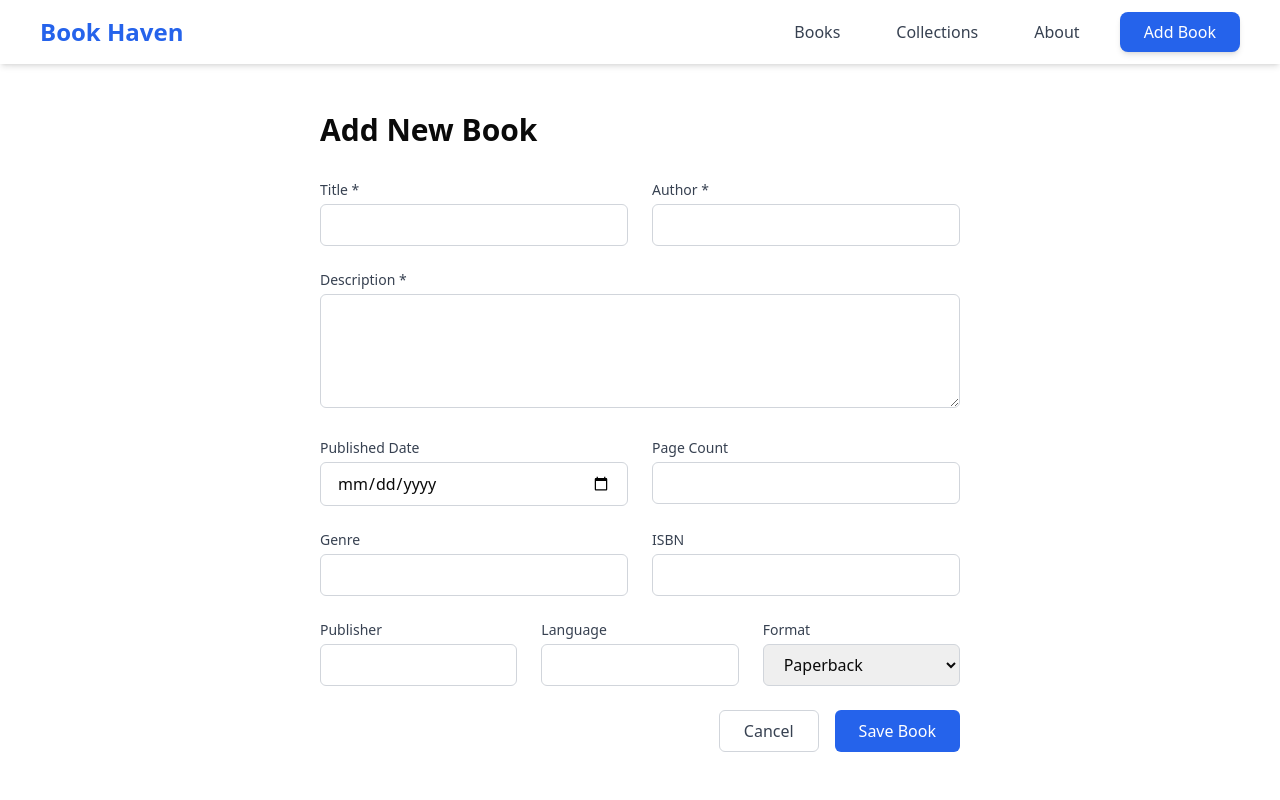
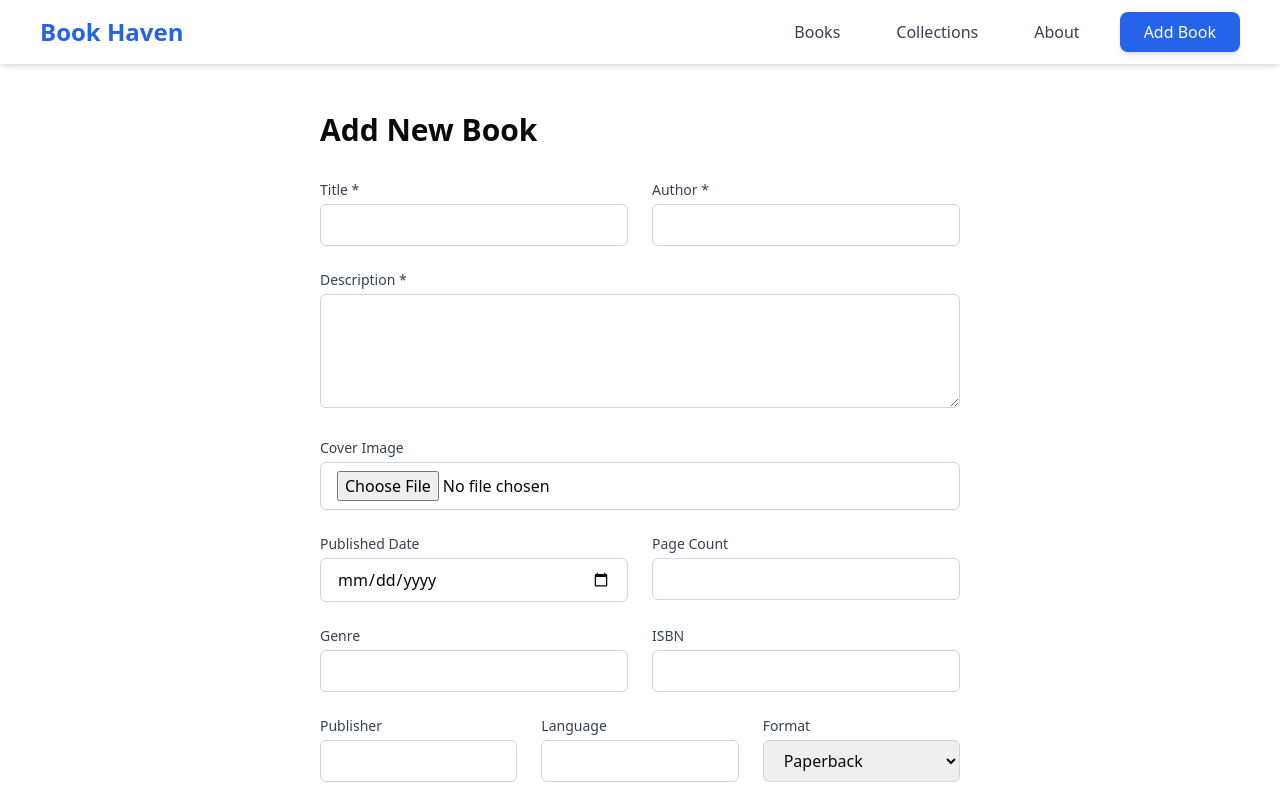
Before and after one commit to Akash143l3/Book-Haven, a Next.js app: page /books/add in a window 1280 px wide. Shown: the top 800 px of the page. Built offline with nearby package versions, Linux system fonts and the light colour scheme.

Commit message:
`feat: Add image handling and preview to book addition form`

```diff
--- a/next.config.mjs
+++ b/next.config.mjs
@@ -1,4 +1,8 @@
 /** @type {import('next').NextConfig} */
-const nextConfig = {};
+const nextConfig = {
+  images: {
+    domains: ["www.w3schools.com", "anotherdomain.com", "yetanother.com"], // Add more domains as needed
+  },
+};
 
 export default nextConfig;
--- a/src/app/api/books/[id]/route.ts
+++ b/src/app/api/books/[id]/route.ts
@@ -30,6 +30,14 @@ export async function GET(request: NextRequest, { params }: Params) {
 export async function PUT(request: NextRequest, { params }: Params) {
   try {
     const bookData = await request.json();
+
+    // If updating coverImage is included in the request, ensure it's properly handled
+    // If coverImage is explicitly set to null or empty string, we'll keep that value
+    if (!("coverImage" in bookData)) {
+      // If coverImage isn't provided in the update, we don't modify the existing value
+      // So we don't need to do anything special here
+    }
+
     const result = await updateBook(params.id, bookData);
 
     if (result.matchedCount === 0) {
@@ -46,6 +54,7 @@ export async function PUT(request: NextRequest, { params }: Params) {
   }
 }
 
+// DELETE /api/books/[id] - Delete a book
 export async function DELETE(request: NextRequest, { params }: Params) {
   try {
     const result = await deleteBook(params.id);
--- a/src/app/api/books/route.ts
+++ b/src/app/api/books/route.ts
@@ -1,4 +1,3 @@
-// File: app/api/books/route.ts - Books API routes
 import { NextRequest, NextResponse } from "next/server";
 import { addBook, getBooks, searchBooks } from "../../../lib/mongodb";
 
@@ -42,6 +41,11 @@ export async function POST(request: NextRequest) {
       bookData.publishedDate = new Date().toISOString(); // default to today's date if not provided
     }
 
+    // Handle coverImage (could be URL string or null/undefined)
+    if (!bookData.coverImage) {
+      bookData.coverImage = null; // default to null if not provided
+    }
+
     const result = await addBook(bookData);
 
     return NextResponse.json(
--- a/src/app/books/add/page.tsx
+++ b/src/app/books/add/page.tsx
@@ -2,6 +2,7 @@
 import { useState, FormEvent, ChangeEvent } from "react";
 import { useRouter } from "next/navigation";
 import { toast } from "@/components/ui/use-toast";
+import Image from "next/image";
 
 interface BookFormData {
   title: string;
@@ -14,6 +15,7 @@ interface BookFormData {
   publisher: string;
   language: string;
   format: string;
+  coverImage: string; // To store base64 image data
 }
 
 export default function AddBookPage() {
@@ -29,6 +31,7 @@ export default function AddBookPage() {
     publisher: "",
     language: "",
     format: "Paperback",
+    coverImage: "",
   });
   const [isSubmitting, setIsSubmitting] = useState<boolean>(false);
   const [error, setError] = useState<string>("");
@@ -43,6 +46,20 @@ export default function AddBookPage() {
     }));
   };
 
+  const handleImageChange = (e: ChangeEvent<HTMLInputElement>) => {
+    const file = e.target.files?.[0];
+    if (file) {
+      const reader = new FileReader();
+      reader.onloadend = () => {
+        setFormData((prev) => ({
+          ...prev,
+          coverImage: reader.result as string, // This will be the base64 string of the image
+        }));
+      };
+      reader.readAsDataURL(file); // Read the file as a data URL (base64 string)
+    }
+  };
+
   const handleSubmit = async (e: FormEvent<HTMLFormElement>) => {
     e.preventDefault();
     setIsSubmitting(true);
@@ -54,15 +71,14 @@ export default function AddBookPage() {
         headers: {
           "Content-Type": "application/json",
         },
-        body: JSON.stringify({
-          ...formData,
-          pageCount: parseInt(formData.pageCount) || 0,
-        }),
+        body: JSON.stringify(formData),
       });
 
       if (!response.ok) {
-        throw new Error("Failed to add book");
+        const errData = await response.json();
+        throw new Error(errData?.message || "Failed to add book");
       }
+
       toast({
         title: "Book added successfully!",
         description: "The new book has been saved to the library.",
@@ -143,7 +159,30 @@ export default function AddBookPage() {
             className="w-full px-4 py-2 border border-gray-300 rounded-md focus:outline-none focus:ring-2 focus:ring-blue-500"
           ></textarea>
         </div>
-
+        <div>
+          <label
+            htmlFor="coverImage"
+            className="block text-sm font-medium text-gray-700 mb-1"
+          >
+            Cover Image
+          </label>
+          <input
+            type="file"
+            id="coverImage"
+            name="coverImage"
+            onChange={handleImageChange}
+            className="w-full px-4 py-2 border border-gray-300 rounded-md focus:outline-none focus:ring-2 focus:ring-blue-500"
+          />
+          {formData.coverImage && (
+            <div className="mt-4">
+              <Image
+                src={formData.coverImage}
+                alt="Cover Preview"
+                className="w-32 h-32 object-cover rounded"
+              />
+            </div>
+          )}
+        </div>
         <div className="grid grid-cols-1 md:grid-cols-2 gap-6">
           <div>
             <label
--- a/src/components/BookList.tsx
+++ b/src/components/BookList.tsx
@@ -18,6 +18,8 @@ export default function BookList({ books }: BookListProps) {
                   src={book.coverImage}
                   alt={book.title}
                   className="h-full w-full object-cover"
+                  width={500}
+                  height={300}
                 />
               ) : (
                 <div className="text-gray-400">No cover image</div>
```
